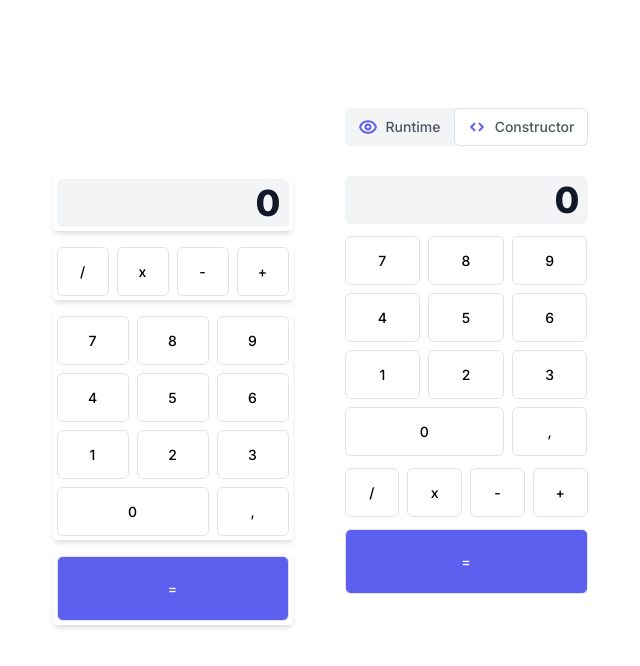
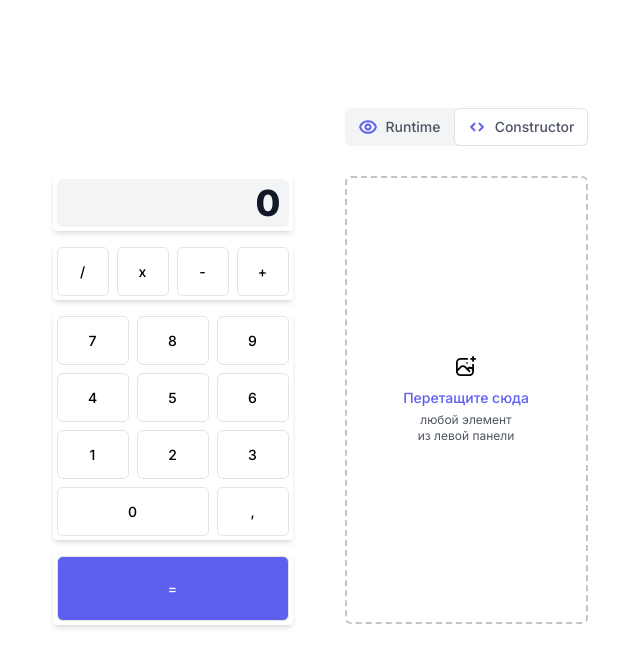
Before and after one commit to 7evenUp/sendsay-test-task, a React (Vite) app: page / in a window 1280 px wide. Shown: the top 666 px of the page, without its empty margins (320-960 px from the left). Built offline with nearby package versions, Linux system fonts and the light colour scheme.

Commit message:
Добавил redux.Сделал рендеринг компонентов, которые были перенесены

```diff
--- a/src/components/Canvas.tsx
+++ b/src/components/Canvas.tsx
@@ -1,18 +1,17 @@
 import { useState } from "react";
 import { useDrop } from "react-dnd";
+import { useSelector } from "react-redux";
 import { Drop } from "../icons";
+import { useAppSelector } from "../redux/hooks";
+import { RootState } from "../redux/store";
 import Button from "./Button";
 import Display from "./Display";
 import Numpad from "./Numpad";
 import Operators from "./Operators";
 
 const Canvas = () => {
-  const [items, setItems] = useState([
-    "display",
-    "numpad",
-    "operators",
-    "equal",
-  ]);
+  const calculator = useAppSelector((state: RootState) => state.calculator)
+
   const [{ canDrop, isOver }, drop] = useDrop(() => ({
     accept: "BOX",
     collect: (monitor) => ({
@@ -25,13 +24,13 @@ const Canvas = () => {
       ref={drop}
       role={"Dustbin"}
       className={`h-[448px] rounded-md flex border-border-dashed border-dashed transition-all
-                ${!!items.length ? 'items-start' : 'items-center'}
-                ${!!items.length ? 'border-0' : 'border-2'}
-                ${canDrop && !items.length ? "bg-sky-50" : ""}`}
+                ${!!calculator.length ? 'items-start' : 'items-center'}
+                ${!!calculator.length ? 'border-0' : 'border-2'}
+                ${canDrop && !calculator.length ? "bg-sky-50" : ""}`}
     >
-      {!!items.length ? (
+      {!!calculator.length ? (
         <div className="flex flex-col w-full gap-3">
-          {items.map((item) =>
+          {calculator.map((item) =>
             item === "display" ? (
               <Display />
             ) : item === "operators" ? (
--- a/src/components/Container.tsx
+++ b/src/components/Container.tsx
@@ -1,17 +1,21 @@
 import React from 'react'
 import { useDrag } from 'react-dnd'
+import { useAppDispatch } from '../redux/hooks'
+import { add } from '../redux/slice'
 
 interface DropResult {
   name: string
 }
 
 const Container = ({children, name}: {children: React.ReactNode, name: string}) => {
+  const dispatch = useAppDispatch()
   const [{ isDragging }, drag, dragPreview] = useDrag(() => ({
     type: 'BOX',
     item: { name },
     end: (draggedItem, monitor) => {
       const dropResult = monitor.getDropResult<DropResult>()
       if (draggedItem && dropResult) {
+        dispatch(add(draggedItem.name))
         console.log(`You dropped ${draggedItem.name} into ${dropResult.name}!`)
       }
     },
--- /dev/null
+++ b/src/redux/hooks.ts
@@ -0,0 +1,6 @@
+import { useDispatch, useSelector } from 'react-redux'
+import type { TypedUseSelectorHook } from 'react-redux'
+import type { RootState, AppDispatch } from './store'
+
+export const useAppDispatch: () => AppDispatch = useDispatch
+export const useAppSelector: TypedUseSelectorHook<RootState> = useSelector
--- /dev/null
+++ b/src/redux/slice.ts
@@ -0,0 +1,18 @@
+import { createSlice } from '@reduxjs/toolkit'
+import type { PayloadAction } from '@reduxjs/toolkit'
+
+const initialState: string[] = []
+
+export const calculatorSlice = createSlice({
+  name: 'calculator',
+  initialState,
+  reducers: {
+    add: (state, action: PayloadAction<string>) => {
+      state.push(action.payload)
+    },
+  },
+})
+
+export const { add } = calculatorSlice.actions
+
+export default calculatorSlice.reducer
--- /dev/null
+++ b/src/redux/store.ts
@@ -0,0 +1,16 @@
+import { combineReducers, configureStore } from '@reduxjs/toolkit'
+import calculatorReducer from './slice'
+
+const rootReducer = combineReducers({
+  calculator: calculatorReducer,
+})
+
+export const setupStore = () => {
+  return configureStore({
+    reducer: rootReducer
+  })
+}
+
+export type RootState = ReturnType<typeof rootReducer>
+export type AppStore = ReturnType<typeof setupStore>
+export type AppDispatch = AppStore['dispatch']
```
Also changed, not shown: src/App.tsx (+24 -12 lines).
